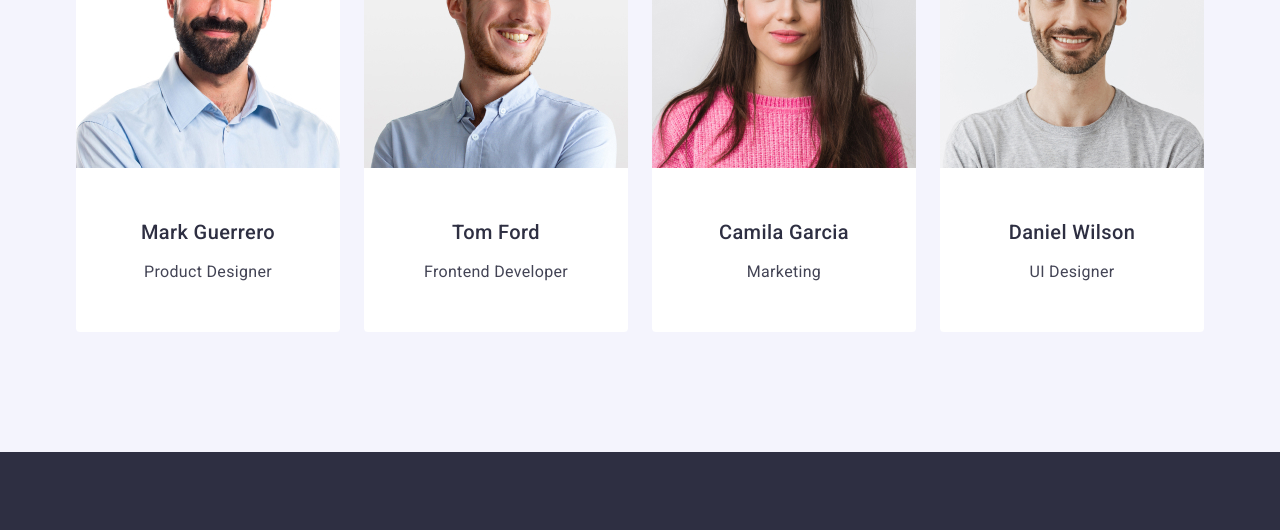
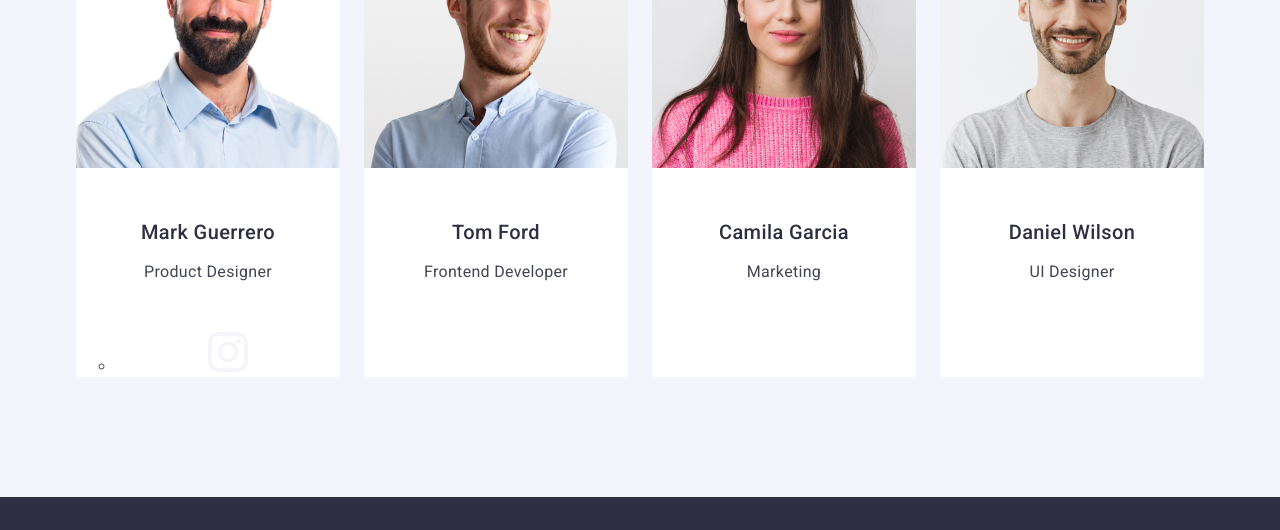
Before and after one commit to MonikaKorwin/goit-homework-04, a plain HTML site: page index.html in a window 1280 px wide. Shown: the part 2021-2551 px from the top of the page. Drawn offline with nearby package versions, Linux system fonts and the light colour scheme.

Commit message:
instagram

```diff
--- a/index.html
+++ b/index.html
@@ -196,6 +196,17 @@
                 <h3 class="team-name">Mark Guerrero</h3>
                 <p class="team-role">Product Designer</p>
               </div>
+              <div>
+                <ul>
+                  <li>
+                    <a class="" href="#">
+                      <svg width="40px" height="40px">
+                        <use href="./images/icons.svg#icon-instagram-2"></use>
+                      </svg>
+                    </a>
+                  </li>
+                </ul>
+              </div>
             </li>
 
             <li class="team-member">
```
